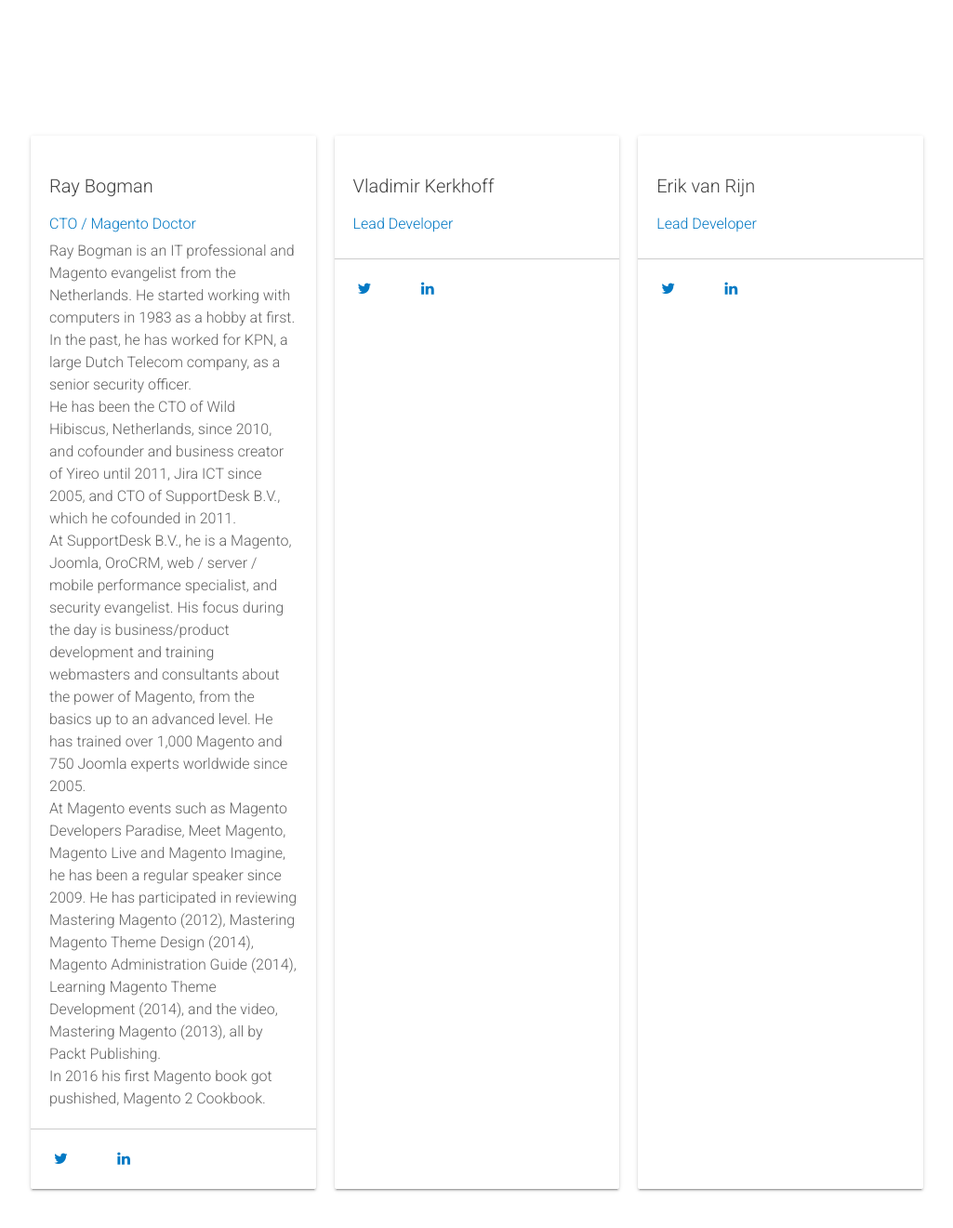
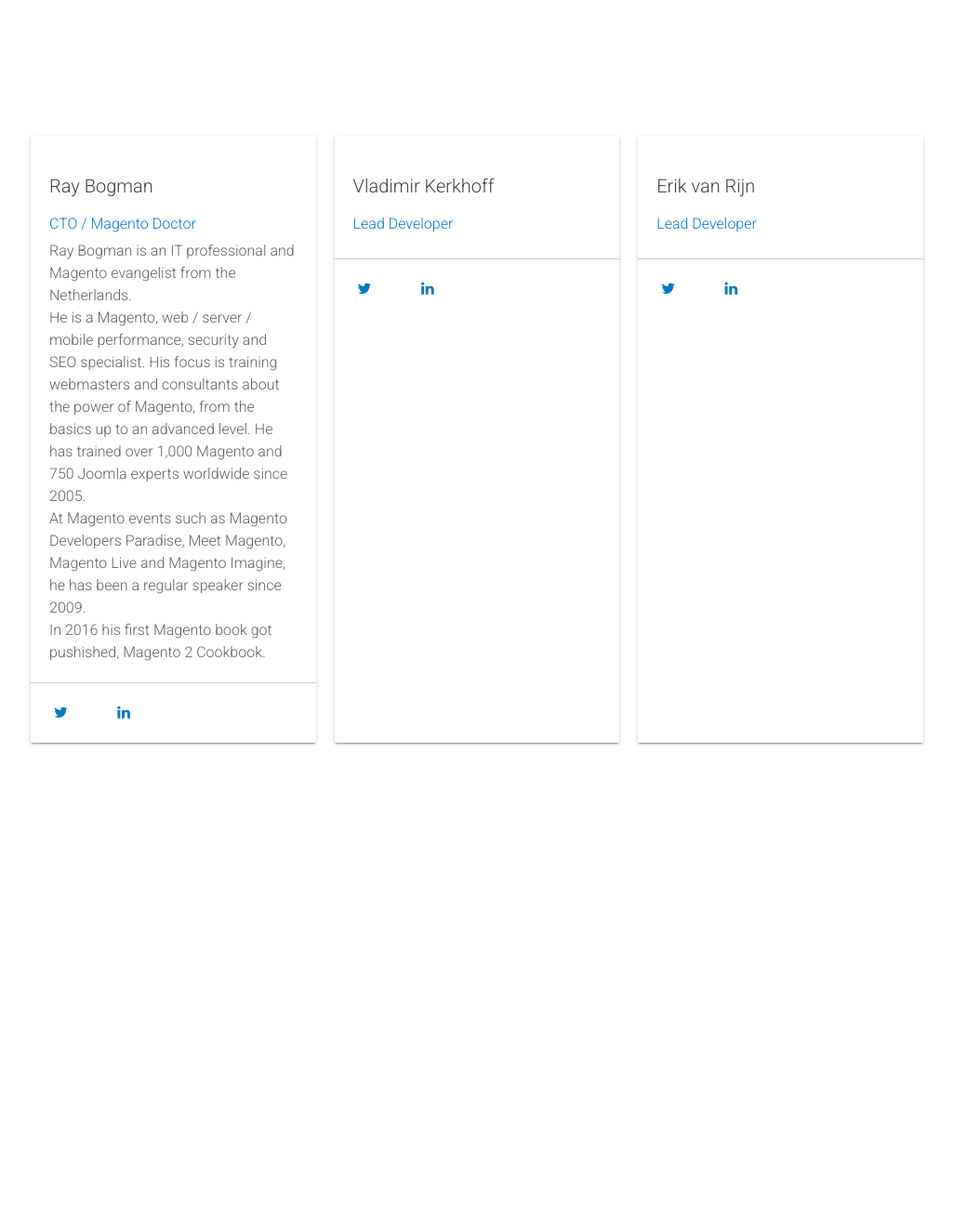
Before and after one commit to mage-acadamy/mage-acadamy.github.io, a Jekyll site: the page built from index.html, in a window 1280 px wide and 1400 px high, scrolled down 2844 px. Shown: the top 1321 px of the window at 93% size, without its empty margins (127-1152 px from the left). Built offline with Jekyll 4.4.1, drawn with Linux system fonts in a browser that asks for light colours; nearby versions of some CDN libraries; comment, search, counter and statistics services are not loaded.

Commit message:
update bio text

```diff
--- a/_data/people.yml
+++ b/_data/people.yml
@@ -1,7 +1,7 @@
 - name: Ray Bogman
   pic: ray-bogman
   position: CTO / Magento Doctor
-  description: "Ray Bogman is an IT professional and Magento evangelist from the Netherlands. He started working with computers in 1983 as a hobby at first. In the past, he has worked for KPN, a large Dutch Telecom company, as a senior security officer.</p><p>He has been the CTO of Wild Hibiscus, Netherlands, since 2010, and cofounder and business creator of Yireo until 2011, Jira ICT since 2005, and CTO of SupportDesk B.V., which he cofounded in 2011.</p><p>At SupportDesk B.V., he is a Magento, Joomla, OroCRM, web / server / mobile performance specialist, and security evangelist. His focus during the day is business/product development and training webmasters and consultants about the power of Magento, from the basics up to an advanced level. He has trained over 1,000 Magento and 750 Joomla experts worldwide since 2005.</p><p>At Magento events such as Magento Developers Paradise, Meet Magento, Magento Live and Magento Imagine, he has been a regular speaker since 2009. He has participated in reviewing Mastering Magento (2012), Mastering Magento Theme Design (2014), Magento Administration Guide (2014), Learning Magento Theme Development (2014), and the video, Mastering Magento (2013), all by Packt Publishing.</p><p>In 2016 his first Magento book got pushished, Magento 2 Cookbook."
+  description: "Ray Bogman is an IT professional and Magento evangelist from the Netherlands.</p><p>He is a Magento, web / server / mobile performance, security and SEO specialist. His focus is training webmasters and consultants about the power of Magento, from the basics up to an advanced level. He has trained over 1,000 Magento and 750 Joomla experts worldwide since 2005.</p><p>At Magento events such as Magento Developers Paradise, Meet Magento, Magento Live and Magento Imagine, he has been a regular speaker since 2009.</p><p>In 2016 his first Magento book got pushished, Magento 2 Cookbook."
   height: 297
   width: 297
   social:
```
